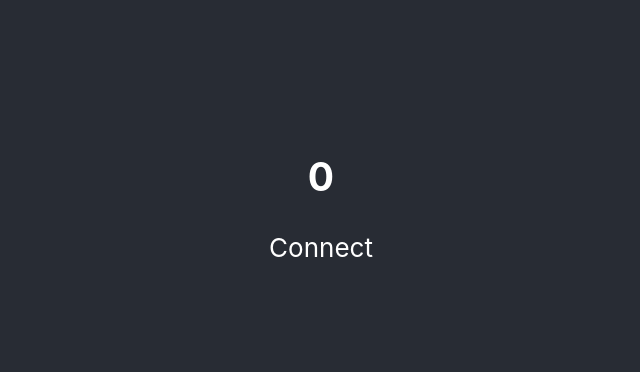
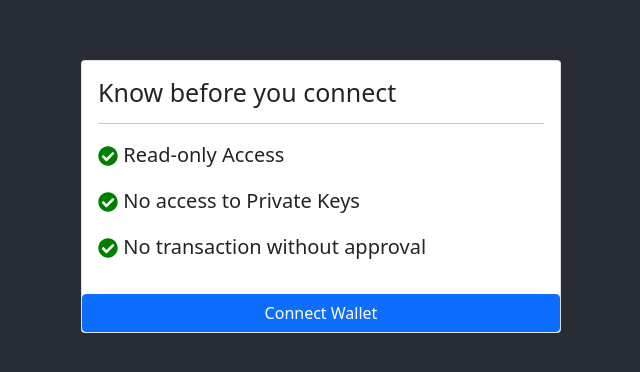
Before and after one commit to suhasadhav/fanbuidl, a React (Create React App) app in the folder frontend2/: page / in a window 1280 px wide. Shown: the part 208-580 px from the top of the page, without its empty margins (319-959 px from the left). Built offline with nearby package versions, Linux system fonts and the light colour scheme.

Commit message:
Basic frontend, walletConnect component

```diff
--- a/frontend2/package.json
+++ b/frontend2/package.json
@@ -6,8 +6,11 @@
     "@testing-library/jest-dom": "^5.16.4",
     "@testing-library/react": "^13.2.0",
     "@testing-library/user-event": "^13.5.0",
+    "bootstrap": "^5.1.3",
     "react": "^18.1.0",
+    "react-bootstrap": "^2.4.0",
     "react-dom": "^18.1.0",
+    "react-icons": "^4.3.1",
     "react-scripts": "5.0.1",
     "web-vitals": "^2.1.4"
   },
--- a/frontend2/src/App.css
+++ b/frontend2/src/App.css
@@ -1,5 +1,10 @@
 .App {
   text-align: center;
+  background-color: #282c34;
+  display: flex;
+  align-items: center;
+  justify-content: center;
+  min-height: 100vh;
 }
 
 .App-logo {
@@ -21,7 +26,7 @@
   align-items: center;
   justify-content: center;
   font-size: calc(10px + 2vmin);
-  color: white;
+  color: black;
 }
 
 .App-link {
@@ -36,3 +41,6 @@
     transform: rotate(360deg);
   }
 }
+li:before {
+  content: "★";
+}
--- a/frontend2/src/App.js
+++ b/frontend2/src/App.js
@@ -1,9 +1,11 @@
-import "./App.css";
-
 import { useEffect, useState } from "react";
 
+//Custom Import
+import "./App.css";
+import WalletConnect from "./components/WalletConnect";
+
 function App() {
-  const [accounts, setAccounts] = useState(0);
+  const [accounts, setAccounts] = useState([]);
   const { ethereum } = window;
 
   const isMetaMaskConnected = () => accounts && accounts.length > 0;
@@ -14,20 +16,10 @@ function App() {
       const newAccounts = await ethereum.request({
         method: "eth_requestAccounts",
       });
+      console.log(newAccounts);
       handleNewAccounts(newAccounts);
     } catch (error) {
       console.error(error);
-    }
-  };
-
-  const checkConnection = async () => {
-    try {
-      const newAccounts = await ethereum.request({
-        method: "eth_accounts",
-      });
-      console.log(newAccounts);
-    } catch (err) {
-      console.error("Error on init when getting accounts", err);
     }
   };
 
@@ -39,17 +31,56 @@ function App() {
     }
     //updateButtons();
   }
+
+  async function getNetworkAndChainId() {
+    try {
+      const chainId = await ethereum.request({
+        method: "eth_chainId",
+      });
+      const networkId = await ethereum.request({
+        method: "net_version",
+      });
+      console.log("ChainId: " + chainId);
+      console.log("networkId: " + networkId);
+    } catch (err) {
+      console.error(err);
+    }
+  }
   useEffect(() => {
-    checkConnection();
-  }, []);
+    async function checkConnection() {
+      try {
+        await ethereum
+          .request({
+            method: "eth_accounts",
+          })
+          .then((res) => {
+            setAccounts(res);
+          });
+      } catch (err) {
+        console.error("Error on init when getting accounts", err);
+      }
+    }
 
-  //TODO: set initial state of accounts if Metamask is connected
+    // If metamask is installed
+    if (Boolean(ethereum && ethereum.isMetaMask)) {
+      ethereum.autoRefreshOnNetworkChange = true;
+
+      //getNetworkAndChainId();
+      //ethereum.on("chainChanged", handleNewChain);
+      //ethereum.on("networkChanged", handleNewNetwork);
+      ethereum.on("accountsChanged", function (newAccounts) {
+        console.log("Account changed: " + newAccounts);
+        setAccounts(newAccounts);
+      });
+      checkConnection();
+    }
+  }, [ethereum]);
 
   return (
     <div className="App">
-      <header className="App-header">
-        <h2>{accounts}</h2>
-        <a onClick={onClickConnect}>Connect</a>
+      <header>
+        <h2>{accounts[0]}</h2>
+        {!isMetaMaskConnected() && <WalletConnect onClick={onClickConnect} />}
       </header>
     </div>
   );
--- /dev/null
+++ b/frontend2/src/components/WalletConnect.js
@@ -0,0 +1,34 @@
+import Button from "react-bootstrap/Button";
+import Card from "react-bootstrap/Card";
+import { FaCheckCircle } from "react-icons/fa";
+
+export default function WalletConnect({ onClick }) {
+  return (
+    <>
+      <Card style={{ width: "30rem" }}>
+        <Card.Body align="left">
+          <Card.Title style={{ fontSize: 25 }}>
+            Know before you connect
+          </Card.Title>
+          <hr />
+          <blockquote style={{ fontSize: 20 }}>
+            <p>
+              <FaCheckCircle color="green" /> Read-only Access
+            </p>
+            <p>
+              <FaCheckCircle color="green" size="20" /> No access to Private
+              Keys
+            </p>
+            <p>
+              <FaCheckCircle color="green" size="20" /> No transaction without
+              approval
+            </p>
+          </blockquote>
+        </Card.Body>
+        <Button variant="primary" onClick={onClick} style={{}}>
+          Connect Wallet
+        </Button>
+      </Card>
+    </>
+  );
+}
```
Also changed, not shown: frontend2/src/index.js (+8 -6 lines), 1 other file (tests, documents, lock files or other folders).
